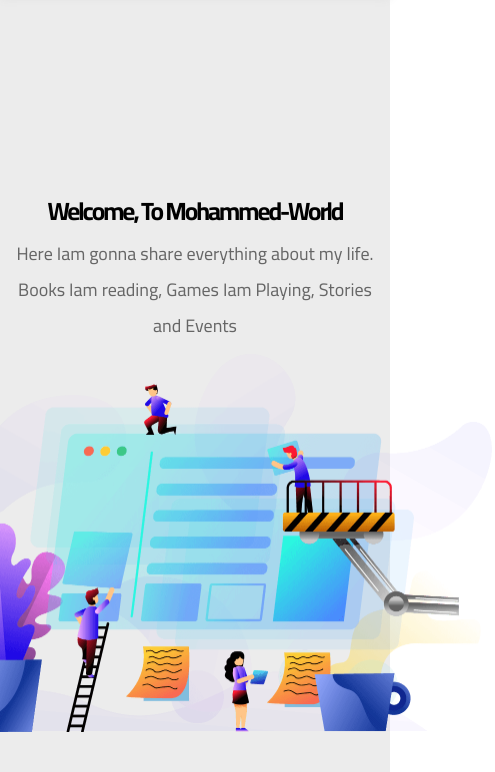
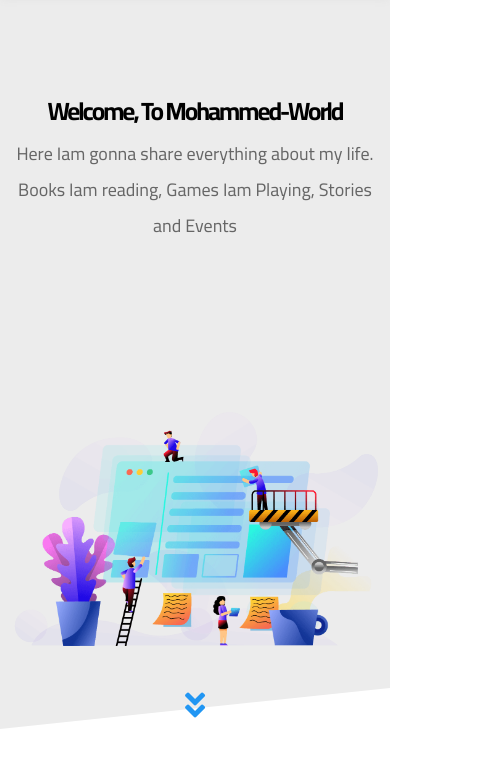
Before and after one commit to mohammedSuhail19/project-4, a plain HTML site: page index.html in a window 390 px wide. Shown: the part 93-865 px from the top of the page, 495 px wide, since content can reach past the window. Drawn offline with Linux system fonts and the light colour scheme.

Commit message:
project-4

```diff
--- a/css/style.css
+++ b/css/style.css
@@ -269,7 +269,7 @@ ul {
 @media (max-width: 991px) {
     .landing .text {
         text-align: center;
-        padding-top: 200px;
+        padding-top: 100px;
     }
 }
 .landing .text h1{
@@ -306,9 +306,10 @@ ul {
     animation: up-and-down 5s linear infinite;
 }
 @media (max-width: 991px) {
-    .landing .image {
+    .landing .image img{
         /* display: none; */
-        margin: 0;
+        /* margin: 0; */
+        width: 370px;
     }
 }
 .landing .go-down {
```
